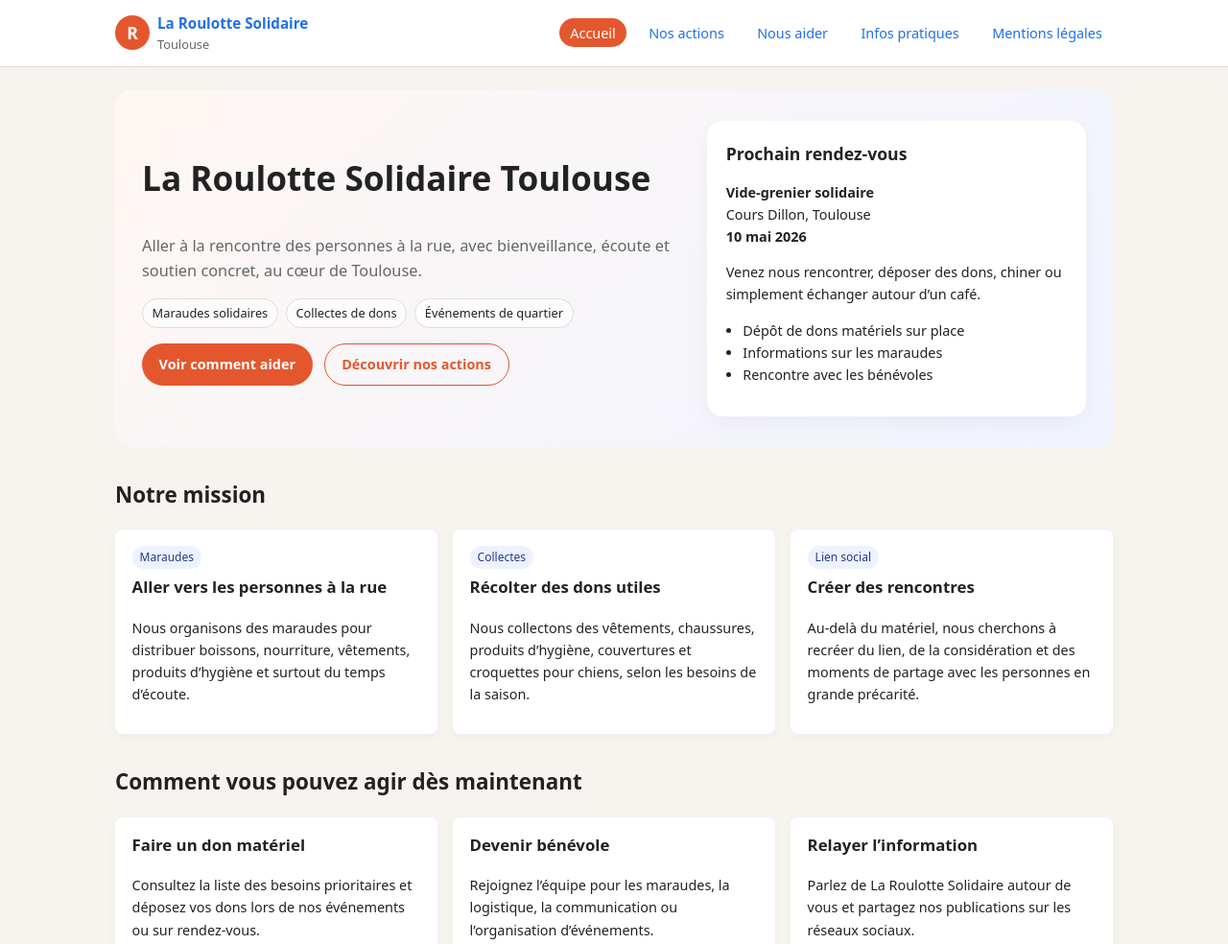
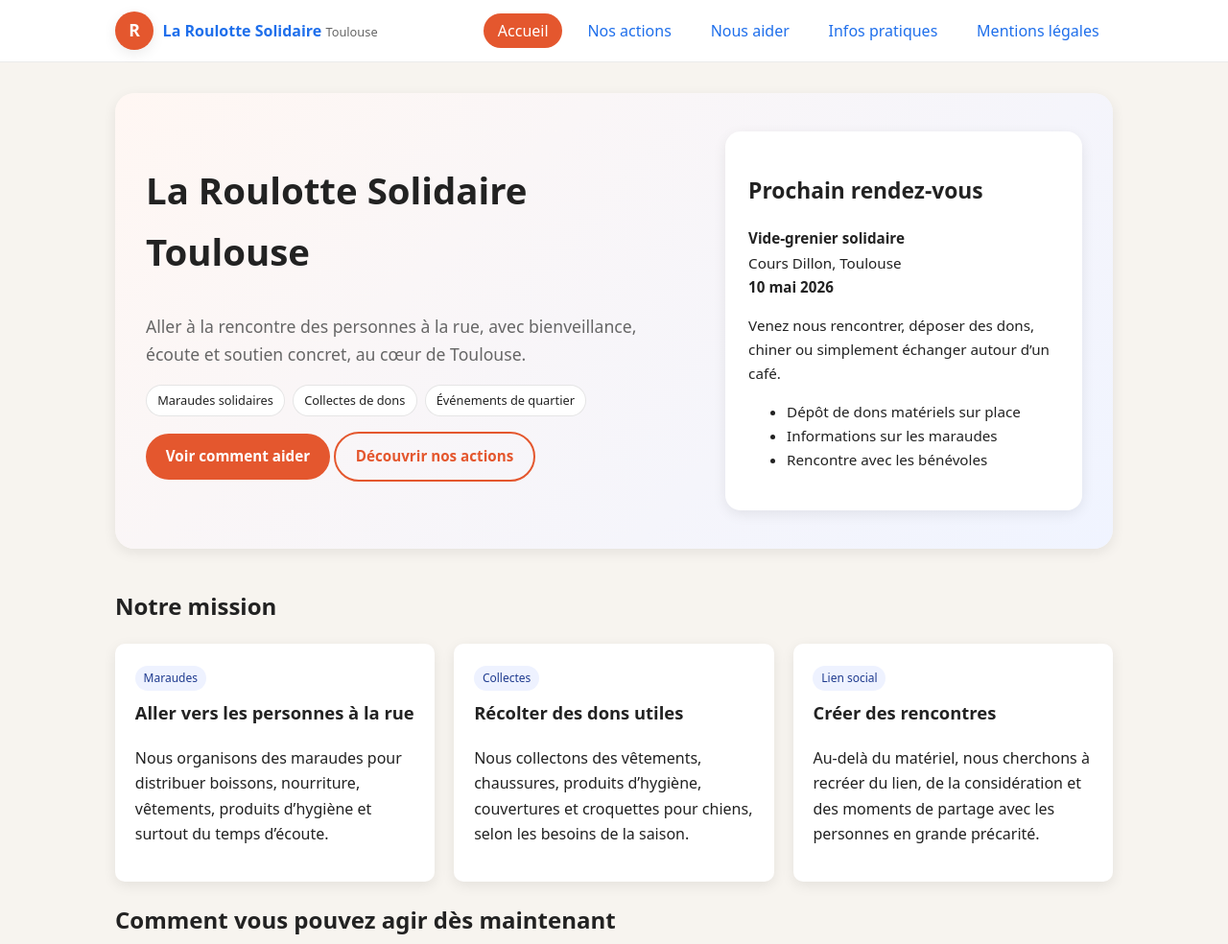
Before and after one commit to teremuhamblin/SiteWeb, a plain HTML site: page index.html in a window 1280 px wide. Shown: the top 984 px of the page at 96% size. Drawn offline with Linux system fonts and the light colour scheme.

Commit message:
Refactor CSS variables and improve styles

```diff
--- a/css/styles.css
+++ b/css/styles.css
@@ -1,15 +1,50 @@
+/* ---------------------------------------------------------
+   🌈 DESIGN SYSTEM — VARIABLES
+--------------------------------------------------------- */
+
 :root {
+  /* Couleurs claires */
   --primary: #e4572e;
   --primary-dark: #b53f1c;
   --bg: #f7f4ef;
+  --surface: #ffffff;
   --text: #222222;
+  --muted: #666666;
   --accent: #1f6feb;
-  --muted: #666666;
-  --radius: 8px;
 
+  /* Couleurs dark mode */
+  --bg-dark: #1b1b1b;
+  --surface-dark: #2a2a2a;
+  --text-dark: #e6e6e6;
+  --muted-dark: #aaaaaa;
+
+  /* Layout */
+  --radius: 10px;
+  --shadow: 0 4px 14px rgba(0, 0, 0, 0.08);
   --max-width: 1080px;
+
+  /* Typographie */
   --font-base: 16px;
+  --font-scale: clamp(1rem, 0.9rem + 0.5vw, 1.15rem);
+
+  /* Animation */
+  --transition: 0.25s ease;
 }
+
+/* Dark mode automatique */
+@media (prefers-color-scheme: dark) {
+  :root {
+    --bg: var(--bg-dark);
+    --surface: var(--surface-dark);
+    --text: var(--text-dark);
+    --muted: var(--muted-dark);
+    --shadow: 0 4px 14px rgba(0, 0, 0, 0.4);
+  }
+}
+
+/* ---------------------------------------------------------
+   🌐 RESET & BASE
+--------------------------------------------------------- */
 
 *,
 *::before,
@@ -19,6 +54,7 @@
 
 html {
   font-size: var(--font-base);
+  scroll-behavior: smooth;
 }
 
 body {
@@ -26,17 +62,9 @@ body {
   font-family: system-ui, -apple-system, BlinkMacSystemFont, "Segoe UI", sans-serif;
   background: var(--bg);
   color: var(--text);
-  line-height: 1.6;
+  line-height: 1.65;
   -webkit-font-smoothing: antialiased;
-}
-
-a {
-  color: var(--accent);
-  text-decoration: none;
-}
-
-a:hover {
-  text-decoration: underline;
+  transition: background var(--transition), color var(--transition);
 }
 
 img {
@@ -45,14 +73,33 @@ img {
   display: block;
 }
 
-/* HEADER & NAV */
+a {
+  color: var(--accent);
+  text-decoration: none;
+  transition: color var(--transition);
+}
+
+a:hover {
+  text-decoration: underline;
+}
+
+/* Focus visible accessible */
+:focus-visible {
+  outline: 3px solid var(--accent);
+  outline-offset: 3px;
+}
+
+/* ---------------------------------------------------------
+   🧭 HEADER & NAVIGATION
+--------------------------------------------------------- */
 
 header {
-  background: #ffffff;
-  border-bottom: 1px solid #e0ded8;
+  background: var(--surface);
+  border-bottom: 1px solid rgba(0, 0, 0, 0.08);
   position: sticky;
   top: 0;
-  z-index: 10;
+  z-index: 20;
+  backdrop-filter: blur(8px);
 }
 
 .nav-container {
@@ -68,30 +115,26 @@ header {
 .brand {
   display: flex;
   align-items: center;
-  gap: 0.5rem;
+  gap: 0.6rem;
 }
 
 .brand-logo {
-  width: 36px;
-  height: 36px;
+  width: 40px;
+  height: 40px;
   border-radius: 50%;
   background: var(--primary);
+  color: #fff;
   display: flex;
   align-items: center;
   justify-content: center;
-  color: #ffffff;
   font-weight: 700;
   font-size: 1.1rem;
-}
-
-.brand-text {
-  display: flex;
-  flex-direction: column;
+  box-shadow: var(--shadow);
 }
 
 .brand-text span:first-child {
   font-weight: 700;
-  font-size: 0.95rem;
+  font-size: 1rem;
 }
 
 .brand-text span:last-child {
@@ -105,52 +148,57 @@ nav ul {
   gap: 0.75rem;
   margin: 0;
   padding: 0;
-  font-size: 0.9rem;
   flex-wrap: wrap;
 }
 
 nav a {
-  padding: 0.35rem 0.7rem;
+  padding: 0.45rem 0.9rem;
   border-radius: 999px;
+  transition: background var(--transition), color var(--transition);
 }
 
 nav a.active,
 nav a:hover {
   background: var(--primary);
-  color: #ffffff;
+  color: #fff;
   text-decoration: none;
 }
 
-/* MAIN LAYOUT */
+/* ---------------------------------------------------------
+   🏗️ LAYOUT GLOBAL
+--------------------------------------------------------- */
 
 main {
   max-width: var(--max-width);
   margin: 0 auto;
-  padding: 1.5rem 1.25rem 2.5rem;
+  padding: 2rem 1.25rem 3rem;
 }
 
-/* HERO */
+/* ---------------------------------------------------------
+   🎯 HERO SECTION
+--------------------------------------------------------- */
 
 .hero {
   background: linear-gradient(135deg, #fff7f3, #f0f4ff);
-  border-radius: 18px;
-  padding: 2rem 1.75rem;
-  margin-bottom: 2rem;
+  border-radius: 20px;
+  padding: 2.5rem 2rem;
+  margin-bottom: 2.5rem;
   display: grid;
-  grid-template-columns: minmax(0, 2fr) minmax(0, 1.4fr);
-  gap: 1.5rem;
+  grid-template-columns: 2fr 1.3fr;
+  gap: 2rem;
   align-items: center;
+  box-shadow: var(--shadow);
 }
 
 .hero h1 {
   margin-top: 0;
-  font-size: clamp(1.8rem, 3vw, 2.2rem);
+  font-size: clamp(1.8rem, 2vw + 1rem, 2.4rem);
 }
 
 .hero p.lead {
-  font-size: 1.02rem;
+  font-size: 1.1rem;
   color: var(--muted);
-  max-width: 40rem;
+  max-width: 45rem;
 }
 
 .hero-badges {
@@ -162,218 +210,151 @@ main {
 
 .badge {
   font-size: 0.8rem;
-  padding: 0.25rem 0.6rem;
+  padding: 0.3rem 0.7rem;
   border-radius: 999px;
-  border: 1px solid #e0ded8;
-  background: #ffffffaa;
+  border: 1px solid rgba(0, 0, 0, 0.1);
+  background: var(--surface);
 }
 
-.hero-cta {
-  display: flex;
-  flex-wrap: wrap;
-  gap: 0.75rem;
-  margin-top: 1rem;
-}
-
-/* BUTTONS */
-
+/* CTA buttons */
 .btn {
   display: inline-flex;
   align-items: center;
   justify-content: center;
-  padding: 0.6rem 1.1rem;
+  padding: 0.7rem 1.3rem;
   border-radius: 999px;
   border: none;
   cursor: pointer;
-  font-size: 0.9rem;
   font-weight: 600;
-  transition: background 0.15s ease, color 0.15s ease, transform 0.1s ease;
+  font-size: 0.95rem;
+  transition: var(--transition);
 }
 
 .btn-primary {
   background: var(--primary);
-  color: #ffffff;
+  color: #fff;
 }
 
 .btn-primary:hover {
   background: var(--primary-dark);
-  transform: translateY(-1px);
+  transform: translateY(-2px);
 }
 
 .btn-outline {
   background: transparent;
-  border: 1px solid var(--primary);
+  border: 2px solid var(--primary);
   color: var(--primary);
 }
 
 .btn-outline:hover {
-  background: #fff1eb;
+  background: #ffe9e2;
 }
 
-/* HERO SIDE */
-
+/* Hero side card */
 .hero-side {
-  background: #ffffff;
+  background: var(--surface);
   border-radius: 16px;
-  padding: 1.25rem;
-  box-shadow: 0 10px 25px rgba(0, 0, 0, 0.04);
-  font-size: 0.9rem;
+  padding: 1.5rem;
+  box-shadow: var(--shadow);
+  font-size: 0.95rem;
 }
 
-.hero-side h2 {
-  margin-top: 0;
-  font-size: 1.1rem;
-}
-
-.hero-side ul {
-  padding-left: 1.1rem;
-  margin: 0.5rem 0 0.75rem;
-}
-
-/* SECTIONS */
-
-.section {
-  margin-bottom: 2rem;
-}
-
-.section h1 {
-  font-size: 1.6rem;
-  margin-top: 0;
-}
-
-.section h2 {
-  margin-top: 0;
-  font-size: 1.4rem;
-}
-
-/* CARDS & GRIDS */
+/* ---------------------------------------------------------
+   📦 CARDS & GRIDS
+--------------------------------------------------------- */
 
 .cards {
   display: grid;
-  grid-template-columns: repeat(auto-fit, minmax(260px, 1fr));
-  gap: 1rem;
+  grid-template-columns: repeat(auto-fit, minmax(270px, 1fr));
+  gap: 1.25rem;
 }
 
 .card {
-  background: #ffffff;
+  background: var(--surface);
   border-radius: var(--radius);
-  padding: 1rem 1.1rem;
-  box-shadow: 0 4px 12px rgba(0, 0, 0, 0.03);
-  font-size: 0.9rem;
+  padding: 1.3rem;
+  box-shadow: var(--shadow);
+  transition: transform var(--transition), box-shadow var(--transition);
+}
+
+.card:hover {
+  transform: translateY(-4px);
+  box-shadow: 0 6px 18px rgba(0, 0, 0, 0.12);
 }
 
 .card h3 {
   margin-top: 0;
-  font-size: 1.05rem;
+  font-size: 1.15rem;
 }
 
 .tag {
   display: inline-block;
   font-size: 0.75rem;
-  padding: 0.15rem 0.5rem;
+  padding: 0.2rem 0.55rem;
   border-radius: 999px;
   background: #eef2ff;
   color: #1f3b8f;
-  margin-bottom: 0.4rem;
+  margin-bottom: 0.5rem;
 }
 
-.list-inline {
-  list-style: none;
-  padding: 0;
-  margin: 0.4rem 0 0;
-  display: flex;
-  flex-wrap: wrap;
-  gap: 0.4rem 0.8rem;
-  font-size: 0.85rem;
-}
-
-.list-inline li::before {
-  content: "• ";
-  color: var(--primary);
-}
-
-/* INFO GRID */
+/* ---------------------------------------------------------
+   📘 INFO BLOCKS
+--------------------------------------------------------- */
 
 .info-grid {
   display: grid;
-  grid-template-columns: repeat(auto-fit, minmax(260px, 1fr));
-  gap: 1rem;
+  grid-template-columns: repeat(auto-fit, minmax(270px, 1fr));
+  gap: 1.25rem;
 }
 
 .info-block {
-  background: #ffffff;
+  background: var(--surface);
   border-radius: var(--radius);
-  padding: 1rem 1.1rem;
-  font-size: 0.9rem;
+  padding: 1.3rem;
+  box-shadow: var(--shadow);
 }
 
-.info-block h3 {
-  margin-top: 0;
-  font-size: 1.05rem;
-}
-
-/* FOOTER */
+/* ---------------------------------------------------------
+   🦶 FOOTER
+--------------------------------------------------------- */
 
 footer {
-  border-top: 1px solid #e0ded8;
-  background: #ffffff;
+  background: var(--surface);
+  border-top: 1px solid rgba(0, 0, 0, 0.08);
+  margin-top: 3rem;
 }
 
 .footer-inner {
   max-width: var(--max-width);
   margin: 0 auto;
-  padding: 1rem 1.25rem 1.5rem;
-  font-size: 0.8rem;
+  padding: 1.5rem 1.25rem;
+  font-size: 0.85rem;
   color: var(--muted);
   display: flex;
   flex-wrap: wrap;
-  gap: 0.75rem;
   justify-content: space-between;
+  gap: 1rem;
 }
 
-.footer-links {
-  display: flex;
-  flex-wrap: wrap;
-  gap: 0.75rem;
-}
-
-.footer-links a {
-  color: var(--muted);
-}
-
-.footer-links a:hover {
-  color: var(--accent);
-}
-
-/* RESPONSIVE BREAKPOINTS */
+/* ---------------------------------------------------------
+   📱 RESPONSIVE BREAKPOINTS
+--------------------------------------------------------- */
 
 @media (max-width: 900px) {
   .hero {
     grid-template-columns: 1fr;
   }
-
   .hero-side {
     order: -1;
   }
 }
 
 @media (max-width: 720px) {
-  .nav-container {
-    flex-direction: column;
-    align-items: flex-start;
-  }
-
   nav ul {
-    width: 100%;
     justify-content: flex-start;
   }
-
-  main {
-    padding-inline: 1rem;
-  }
-
-  .section {
-    margin-bottom: 1.6rem;
+  .hero {
+    padding: 2rem 1.5rem;
   }
 }
 
@@ -381,18 +362,8 @@ footer {
   html {
     font-size: 15px;
   }
-
-  .hero {
-    padding: 1.5rem 1.25rem;
-  }
-
   .card,
   .info-block {
-    padding: 0.9rem 0.95rem;
-  }
-
-  .footer-inner {
-    flex-direction: column;
-    align-items: flex-start;
+    padding: 1rem;
   }
 }
```
